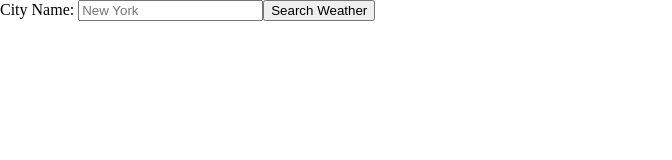
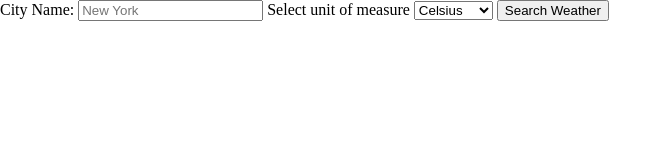
Before and after one commit to helman101/weather-app, a website built with webpack: page dist/index.html in a window 1280 px wide. Shown: the whole page, without its empty margins (0-672 px from the left). Built offline with nearby package versions, Linux system fonts and the light colour scheme; no server answers.

Commit message:
change city form to html skeleton

```diff
--- a/src/page-load.js
+++ b/src/page-load.js
@@ -41,17 +41,19 @@ let getUbication = () => {
   navigator.geolocation.getCurrentPosition(async function(data) { await ubicationSuccess(data) }, function(err) { alert(`Please allow location access`) });
 }
 
+let searchByCity = async function(cityName, unit) {
+
+}
+
 
 let pageLoad = () => {
   let container = document.querySelector('.container');
-  let search = document.querySelector('.search');
-  let cityLabel = document.createElement('label');
-  cityLabel.textContent = 'City Name: ';
-  let cityField = document.createElement('input');
-  cityField.type = 'text';
-  cityField.placeholder = 'New York';
-  let searchBtn = document.createElement('button');
-  searchBtn.textContent = 'Search Weather';
+  let cityField = document.querySelector('.city');
+  let unitSelect = document.querySelector('.unit')
+  let searchBtn = document.querySelector('.search-btn');
+
+  searchBtn.onclick = () => {console.log(cityField.value, unitSelect.value)}
+
   let card = document.createElement('div');
   card.classList.add('card');
   let cityName = document.createElement('div');
@@ -79,9 +81,6 @@ let pageLoad = () => {
 
   ubication();
 
-  search.appendChild(cityLabel);
-  search.appendChild(cityField);
-  search.appendChild(searchBtn);
   dataWrapper.appendChild(condition);
   dataWrapper.appendChild(description);
   dataWrapper.appendChild(feelsLike);
```
Also changed, not shown: dist/index.html, dist/main.js.
